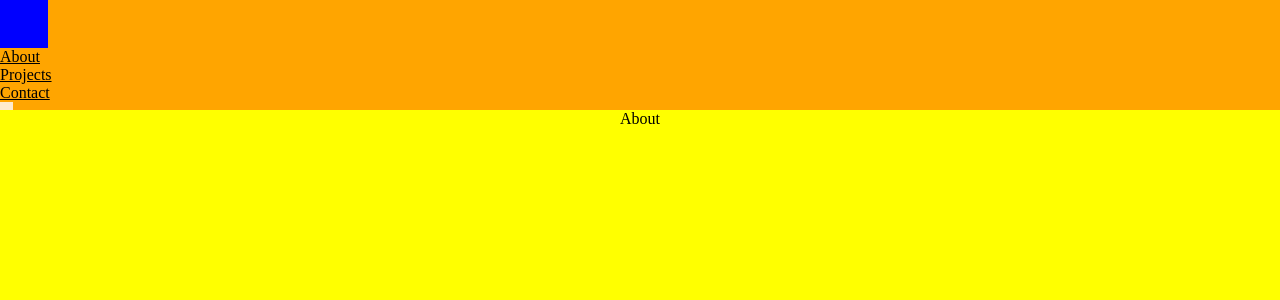
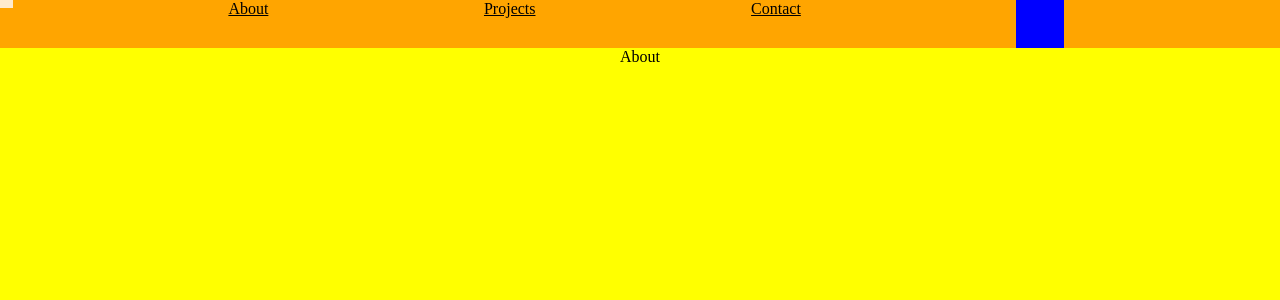
Before and after one commit to lorenzoaniel/portfolio-v3, a React (Create React App) app: page / in a window 1280 px wide. Shown: the top 300 px of the page. Built offline with nearby package versions, Linux system fonts and the light colour scheme.

Commit message:
Update NavBar.js
added grid templates

```diff
--- a/src/Components/Navbar/NavBar.js
+++ b/src/Components/Navbar/NavBar.js
@@ -4,6 +4,8 @@ import styled from "styled-components";
 const NavbarContainer = styled.div`
 	background-color: orange;
 	grid-area: navbar;
+	display: grid;
+	grid-template-areas: "logo about projects contact burgermenu";
 `;
 
 export default function NavBar(props) {
```
